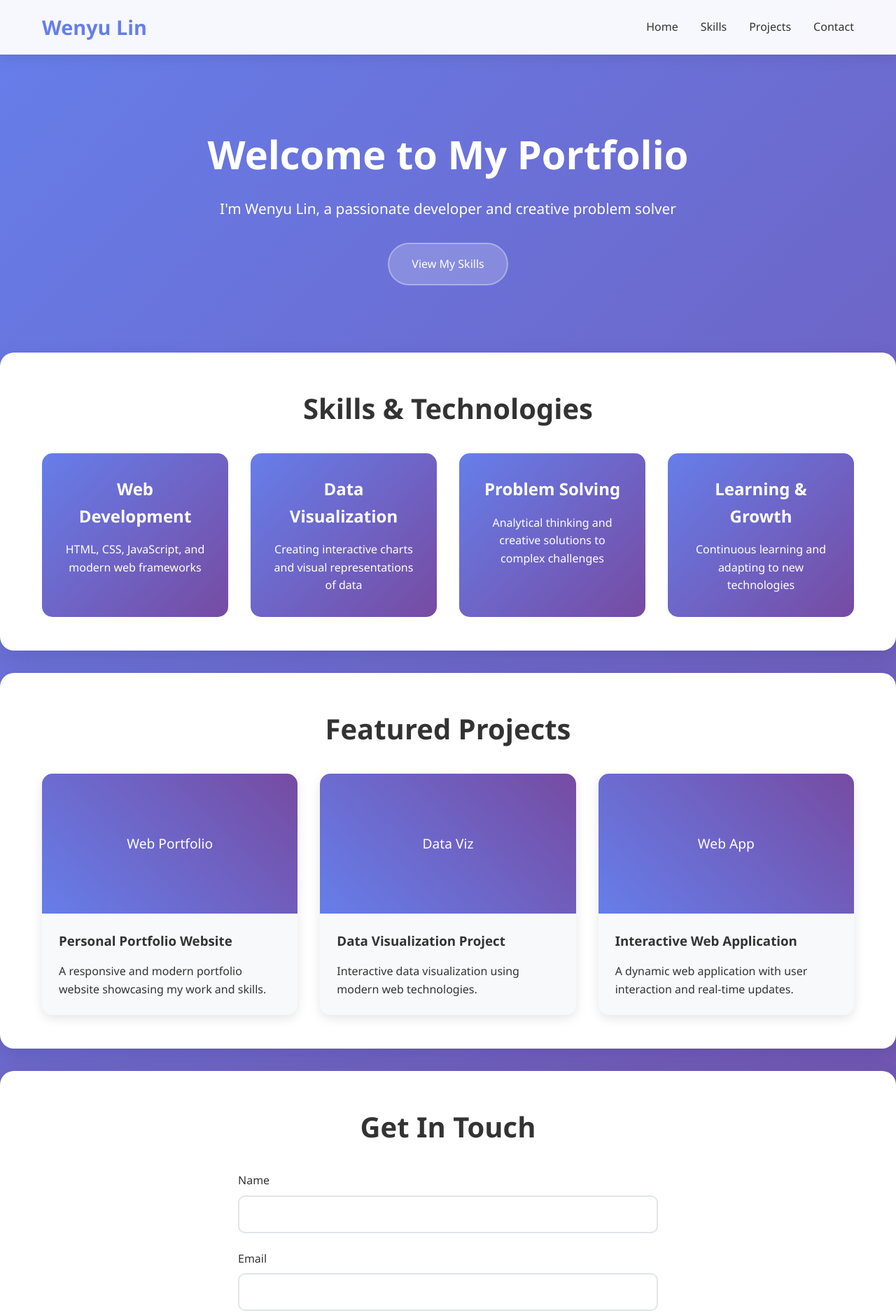
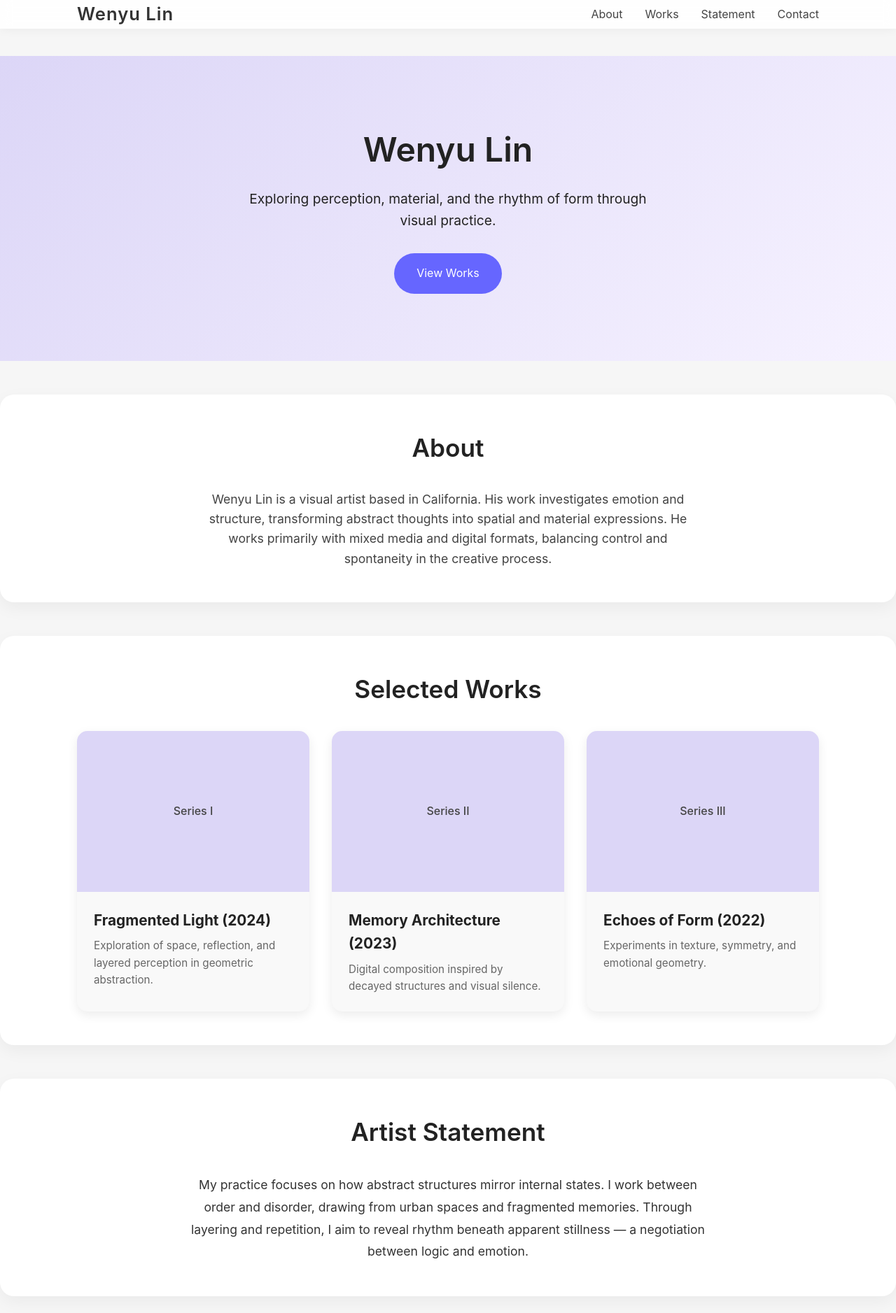
Before and after one commit to wenyulin-11/Fall2025demo, a plain HTML site: page index.html in a window 1280 px wide. Shown: the top 1877 px of the page at 70% size. Drawn offline with Linux system fonts and the light colour scheme.

Commit message:
Update index.html
testing

```diff
--- a/index.html
+++ b/index.html
@@ -3,7 +3,7 @@
 <head>
   <meta charset="UTF-8">
   <meta name="viewport" content="width=device-width, initial-scale=1.0">
-    <title>Wenyu Lin - Portfolio</title>
+  <title>Wenyu Lin - Artist Portfolio</title>
   <style>
     * {
       margin: 0;
@@ -12,40 +12,41 @@
     }
 
     body {
-            font-family: 'Segoe UI', Tahoma, Geneva, Verdana, sans-serif;
+      font-family: 'Inter', 'Segoe UI', sans-serif;
       line-height: 1.6;
-            color: #333;
-            background: linear-gradient(135deg, #667eea 0%, #764ba2 100%);
+      color: #222;
+      background: #f6f6f6;
       min-height: 100vh;
     }
 
     .container {
-            max-width: 1200px;
+      max-width: 1100px;
       margin: 0 auto;
       padding: 0 20px;
     }
 
     header {
-            background: rgba(255, 255, 255, 0.95);
-            backdrop-filter: blur(10px);
-            padding: 1rem 0;
       position: fixed;
+      top: 0;
       width: 100%;
-            top: 0;
+      background: rgba(255, 255, 255, 0.9);
+      backdrop-filter: blur(8px);
+      box-shadow: 0 1px 15px rgba(0, 0, 0, 0.05);
       z-index: 1000;
-            box-shadow: 0 2px 20px rgba(0, 0, 0, 0.1);
     }
 
     nav {
       display: flex;
       justify-content: space-between;
       align-items: center;
+      padding: 1rem 0;
     }
 
     .logo {
-            font-size: 1.8rem;
-            font-weight: bold;
-            color: #667eea;
+      font-size: 1.6rem;
+      font-weight: 600;
+      letter-spacing: 1px;
+      color: #333;
     }
 
     .nav-links {
@@ -56,97 +57,83 @@
 
     .nav-links a {
       text-decoration: none;
-            color: #333;
-            font-weight: 500;
+      color: #444;
       transition: color 0.3s ease;
     }
 
     .nav-links a:hover {
-            color: #667eea;
+      color: #6666ff;
     }
 
     main {
       margin-top: 80px;
-            padding: 2rem 0;
     }
 
+    /* Hero */
     .hero {
       text-align: center;
-            padding: 4rem 0;
-            color: white;
+      padding: 6rem 0;
+      background: linear-gradient(135deg, #dcd6f7, #f6f2ff);
+      color: #222;
     }
 
     .hero h1 {
-            font-size: 3.5rem;
+      font-size: 3rem;
+      font-weight: 600;
       margin-bottom: 1rem;
       animation: fadeInUp 1s ease-out;
     }
 
     .hero p {
-            font-size: 1.3rem;
-            margin-bottom: 2rem;
-            opacity: 0.9;
+      font-size: 1.2rem;
+      opacity: 0.8;
+      max-width: 600px;
+      margin: 0 auto;
       animation: fadeInUp 1s ease-out 0.2s both;
     }
 
     .cta-button {
       display: inline-block;
-            background: rgba(255, 255, 255, 0.2);
+      margin-top: 2rem;
+      padding: 1rem 2rem;
+      border-radius: 40px;
+      background: #6666ff;
       color: white;
-            padding: 1rem 2rem;
       text-decoration: none;
-            border-radius: 50px;
-            border: 2px solid rgba(255, 255, 255, 0.3);
-            transition: all 0.3s ease;
+      transition: background 0.3s ease;
       animation: fadeInUp 1s ease-out 0.4s both;
     }
 
     .cta-button:hover {
-            background: rgba(255, 255, 255, 0.3);
-            transform: translateY(-2px);
+      background: #4e4ee6;
     }
 
+    /* Section */
     .section {
       background: white;
-            margin: 2rem 0;
+      margin: 3rem 0;
       padding: 3rem 0;
       border-radius: 20px;
-            box-shadow: 0 10px 30px rgba(0, 0, 0, 0.1);
+      box-shadow: 0 8px 25px rgba(0, 0, 0, 0.05);
     }
 
     .section h2 {
       text-align: center;
-            font-size: 2.5rem;
+      font-size: 2.2rem;
       margin-bottom: 2rem;
-            color: #333;
+      font-weight: 600;
     }
 
-
-        .skills-grid {
-            display: grid;
-            grid-template-columns: repeat(auto-fit, minmax(250px, 1fr));
-            gap: 2rem;
-            margin-top: 2rem;
+    /* About */
+    .about p {
+      max-width: 700px;
+      margin: 0 auto;
+      font-size: 1.1rem;
+      text-align: center;
+      opacity: 0.85;
     }
 
-        .skill-card {
-            background: linear-gradient(135deg, #667eea, #764ba2);
-            color: white;
-            padding: 2rem;
-            border-radius: 15px;
-            text-align: center;
-            transition: transform 0.3s ease;
-        }
-
-        .skill-card:hover {
-            transform: translateY(-5px);
-        }
-
-        .skill-card h3 {
-            font-size: 1.5rem;
-            margin-bottom: 1rem;
-        }
-
+    /* Works */
     .projects-grid {
       display: grid;
       grid-template-columns: repeat(auto-fit, minmax(300px, 1fr));
@@ -155,10 +142,10 @@
     }
 
     .project-card {
-            background: #f8f9fa;
+      background: #f9f9f9;
       border-radius: 15px;
       overflow: hidden;
-            box-shadow: 0 5px 15px rgba(0, 0, 0, 0.1);
+      box-shadow: 0 5px 15px rgba(0, 0, 0, 0.08);
       transition: transform 0.3s ease;
     }
 
@@ -168,13 +155,13 @@
 
     .project-image {
       width: 100%;
-            height: 200px;
-            background: linear-gradient(45deg, #667eea, #764ba2);
+      height: 230px;
+      background: #dcd6f7;
       display: flex;
       align-items: center;
       justify-content: center;
-            color: white;
-            font-size: 1.2rem;
+      font-weight: 500;
+      color: #444;
     }
 
     .project-content {
@@ -182,10 +169,26 @@
     }
 
     .project-content h3 {
-            margin-bottom: 1rem;
-            color: #333;
+      font-size: 1.3rem;
+      margin-bottom: 0.5rem;
     }
 
+    .project-content p {
+      font-size: 0.95rem;
+      color: #666;
+    }
+
+    /* Statement */
+    .statement p {
+      max-width: 750px;
+      margin: 0 auto;
+      font-size: 1.1rem;
+      line-height: 1.8;
+      color: #333;
+      text-align: center;
+    }
+
+    /* Contact */
     .contact-form {
       max-width: 600px;
       margin: 0 auto;
@@ -205,7 +208,7 @@
     .form-group textarea {
       width: 100%;
       padding: 1rem;
-            border: 2px solid #e1e5e9;
+      border: 1.5px solid #ddd;
       border-radius: 10px;
       font-size: 1rem;
       transition: border-color 0.3s ease;
@@ -213,20 +216,20 @@
 
     .form-group input:focus,
     .form-group textarea:focus {
+      border-color: #6666ff;
       outline: none;
-            border-color: #667eea;
     }
 
     .submit-btn {
-            background: linear-gradient(135deg, #667eea, #764ba2);
+      width: 100%;
+      background: #6666ff;
       color: white;
-            padding: 1rem 2rem;
       border: none;
       border-radius: 50px;
+      padding: 1rem 2rem;
       font-size: 1.1rem;
       cursor: pointer;
       transition: transform 0.3s ease;
-            width: 100%;
     }
 
     .submit-btn:hover {
@@ -234,197 +237,143 @@
     }
 
     footer {
-            background: rgba(0, 0, 0, 0.8);
-            color: white;
       text-align: center;
+      color: #777;
+      font-size: 0.95rem;
       padding: 2rem 0;
       margin-top: 2rem;
     }
 
-        .social-links {
-            display: flex;
-            justify-content: center;
-            gap: 1rem;
-            margin-top: 1rem;
-        }
-
-        .social-links a {
-            color: white;
-            font-size: 1.5rem;
-            transition: color 0.3s ease;
-        }
-
-        .social-links a:hover {
-            color: #667eea;
-        }
-
     @keyframes fadeInUp {
-            from {
-                opacity: 0;
-                transform: translateY(30px);
-            }
-            to {
-                opacity: 1;
-                transform: translateY(0);
-            }
+      from {opacity: 0; transform: translateY(30px);}
+      to {opacity: 1; transform: translateY(0);}
     }
 
     @media (max-width: 768px) {
       .nav-links {
         display: none;
       }
-
       .hero h1 {
-                font-size: 2.5rem;
-            }
-
-
-            .skills-grid,
-            .projects-grid {
-                grid-template-columns: 1fr;
+        font-size: 2.3rem;
       }
     }
   </style>
 </head>
+
 <body>
   <header>
     <nav class="container">
       <div class="logo">Wenyu Lin</div>
       <ul class="nav-links">
-                <li><a href="#home">Home</a></li>
-                <li><a href="#skills">Skills</a></li>
-                <li><a href="#projects">Projects</a></li>
+        <li><a href="#about">About</a></li>
+        <li><a href="#works">Works</a></li>
+        <li><a href="#statement">Statement</a></li>
         <li><a href="#contact">Contact</a></li>
       </ul>
     </nav>
   </header>
 
   <main>
-        <section id="home" class="hero">
+    <section class="hero" id="home">
       <div class="container">
-                <h1>Welcome to My Portfolio</h1>
-                <p>I'm Wenyu Lin, a passionate developer and creative problem solver</p>
-                <a href="#skills" class="cta-button">View My Skills</a>
+        <h1>Wenyu Lin</h1>
+        <p>Exploring perception, material, and the rhythm of form through visual practice.</p>
+        <a href="#works" class="cta-button">View Works</a>
       </div>
     </section>
 
-
-        <section id="skills" class="section">
+    <section id="about" class="section about">
       <div class="container">
-                <h2>Skills & Technologies</h2>
-                <div class="skills-grid">
-                    <div class="skill-card">
-                        <h3>Web Development</h3>
-                        <p>HTML, CSS, JavaScript, and modern web frameworks</p>
-                    </div>
-                    <div class="skill-card">
-                        <h3>Data Visualization</h3>
-                        <p>Creating interactive charts and visual representations of data</p>
-                    </div>
-                    <div class="skill-card">
-                        <h3>Problem Solving</h3>
-                        <p>Analytical thinking and creative solutions to complex challenges</p>
-                    </div>
-                    <div class="skill-card">
-                        <h3>Learning & Growth</h3>
-                        <p>Continuous learning and adapting to new technologies</p>
-                    </div>
-                </div>
+        <h2>About</h2>
+        <p>
+          Wenyu Lin is a visual artist based in California. His work investigates emotion and structure,
+          transforming abstract thoughts into spatial and material expressions. He works primarily with
+          mixed media and digital formats, balancing control and spontaneity in the creative process.
+        </p>
       </div>
     </section>
 
-        <section id="projects" class="section">
+    <section id="works" class="section">
       <div class="container">
-                <h2>Featured Projects</h2>
+        <h2>Selected Works</h2>
         <div class="projects-grid">
           <div class="project-card">
-                        <div class="project-image">Web Portfolio</div>
+            <div class="project-image">Series I</div>
             <div class="project-content">
-                            <h3>Personal Portfolio Website</h3>
-                            <p>A responsive and modern portfolio website showcasing my work and skills.</p>
+              <h3>Fragmented Light (2024)</h3>
+              <p>Exploration of space, reflection, and layered perception in geometric abstraction.</p>
             </div>
           </div>
           <div class="project-card">
-                        <div class="project-image">Data Viz</div>
+            <div class="project-image">Series II</div>
             <div class="project-content">
-                            <h3>Data Visualization Project</h3>
-                            <p>Interactive data visualization using modern web technologies.</p>
+              <h3>Memory Architecture (2023)</h3>
+              <p>Digital composition inspired by decayed structures and visual silence.</p>
             </div>
           </div>
           <div class="project-card">
-                        <div class="project-image">Web App</div>
+            <div class="project-image">Series III</div>
             <div class="project-content">
-                            <h3>Interactive Web Application</h3>
-                            <p>A dynamic web application with user interaction and real-time updates.</p>
+              <h3>Echoes of Form (2022)</h3>
+              <p>Experiments in texture, symmetry, and emotional geometry.</p>
             </div>
           </div>
         </div>
       </div>
     </section>
 
+    <section id="statement" class="section statement">
+      <div class="container">
+        <h2>Artist Statement</h2>
+        <p>
+          My practice focuses on how abstract structures mirror internal states. I work between order and
+          disorder, drawing from urban spaces and fragmented memories. Through layering and repetition, I
+          aim to reveal rhythm beneath apparent stillness — a negotiation between logic and emotion.
+        </p>
+      </div>
+    </section>
+
     <section id="contact" class="section">
       <div class="container">
-                <h2>Get In Touch</h2>
+        <h2>Contact</h2>
         <form class="contact-form">
           <div class="form-group">
             <label for="name">Name</label>
-                        <input type="text" id="name" name="name" required>
+            <input type="text" id="name" required>
           </div>
           <div class="form-group">
             <label for="email">Email</label>
-                        <input type="email" id="email" name="email" required>
+            <input type="email" id="email" required>
           </div>
           <div class="form-group">
             <label for="message">Message</label>
-                        <textarea id="message" name="message" rows="5" required></textarea>
+            <textarea id="message" rows="5" required></textarea>
           </div>
-                    <button type="submit" class="submit-btn">Send Message</button>
+          <button type="submit" class="submit-btn">Send</button>
         </form>
       </div>
     </section>
   </main>
 
   <footer>
-        <div class="container">
-            <p>&copy; 2024 Wenyu Lin. All rights reserved.</p>
-            <div class="social-links">
-                <a href="#" title="LinkedIn">📱</a>
-                <a href="#" title="GitHub">💻</a>
-                <a href="#" title="Email">📧</a>
-            </div>
-        </div>
+    <p>&copy; 2025 Wenyu Lin. All rights reserved.</p>
   </footer>
 
   <script>
-        // Smooth scrolling for navigation links
-        document.querySelectorAll('a[href^="#"]').forEach(anchor => {
-            anchor.addEventListener('click', function (e) {
+    // smooth scroll
+    document.querySelectorAll('a[href^="#"]').forEach(a => {
+      a.addEventListener('click', e => {
         e.preventDefault();
-                const target = document.querySelector(this.getAttribute('href'));
-                if (target) {
-                    target.scrollIntoView({
-                        behavior: 'smooth',
-                        block: 'start'
-                    });
-                }
+        const t = document.querySelector(a.getAttribute('href'));
+        if (t) t.scrollIntoView({ behavior: 'smooth' });
       });
     });
 
-        // Form submission handling
-        document.querySelector('.contact-form').addEventListener('submit', function(e) {
+    // form feedback
+    document.querySelector('.contact-form').addEventListener('submit', e => {
       e.preventDefault();
-            alert('Thank you for your message! I\'ll get back to you soon.');
-            this.reset();
-        });
-
-        // Add scroll effect to header
-        window.addEventListener('scroll', function() {
-            const header = document.querySelector('header');
-            if (window.scrollY > 100) {
-                header.style.background = 'rgba(255, 255, 255, 0.98)';
-            } else {
-                header.style.background = 'rgba(255, 255, 255, 0.95)';
-            }
+      alert("Thank you! I'll respond soon.");
+      e.target.reset();
     });
   </script>
 </body>
```
Lines whose indentation alone changed are shown as unchanged.
